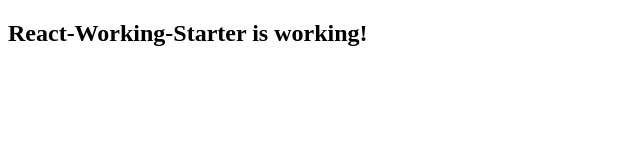
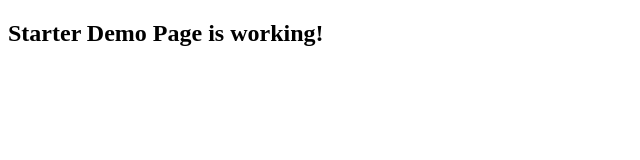
Before and after one commit to HsienW/starter-demo-page, a React app: page / in a window 1280 px wide. Shown: the whole page, without its empty margins (0-640 px from the left). Built offline with nearby package versions, Linux system fonts and the light colour scheme.

Commit message:
update main & index

```diff
--- a/src/containers/main.js
+++ b/src/containers/main.js
@@ -3,7 +3,7 @@ import React from 'react';
 export const Main = () => {
     return (
         <div data-testid='mainBlock'>
-            <h2>React-Working-Starter is working!</h2>
+            <h2>Starter Demo Page is working!</h2>
         </div>
     );
 };
--- a/src/index.html
+++ b/src/index.html
@@ -2,7 +2,7 @@
 <html lang="en">
 <head>
     <meta charset="UTF-8">
-    <title>React Working Starter</title>
+    <title>Starter Demo Page</title>
 </head>
 <body>
 <div id="app"></div>
--- a/webpack.config.js
+++ b/webpack.config.js
@@ -1,7 +1,6 @@
 const HtmlWebpackPlugin = require('html-webpack-plugin');
 const CompressionPlugin = require('compression-webpack-plugin');
 const MomentLocalesPlugin = require('moment-locales-webpack-plugin');
-// const BundleAnalyzerPlugin = require('webpack-bundle-analyzer').BundleAnalyzerPlugin;
 
 module.exports = {
     module: {
@@ -63,6 +62,5 @@ module.exports = {
             }
         ),
         new MomentLocalesPlugin(),
-//         new BundleAnalyzerPlugin()
     ],
 };
```
Also changed, not shown: dist/index.html (deleted), dist/main.js (deleted), dist/vendors~main.js (deleted), 2 other files.
